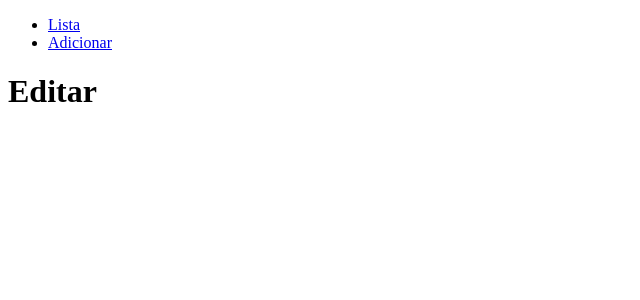
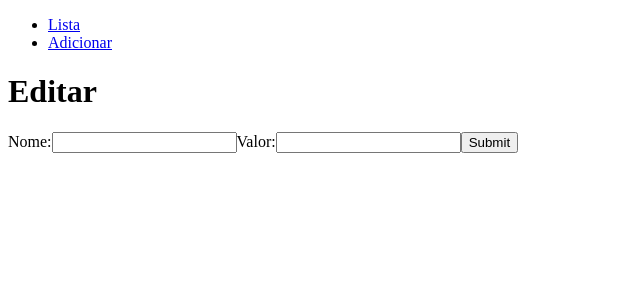
Before and after one commit to daniloomoraes/projeto-mysql, a React (Create React App) app: page /editar in a window 1280 px wide. Shown: the top 300 px of the page, without its empty margins (0-640 px from the left). Built offline with nearby package versions, Linux system fonts and the light colour scheme; no server answers.

Commit message:
feat: editando itens

```diff
--- a/src/pages/Editar.js
+++ b/src/pages/Editar.js
@@ -1,11 +1,77 @@
-import React from 'react';
+import React, { useEffect, useState } from 'react';
+import { useLocation,useNavigate } from 'react-router-dom';
+
+import axios from "axios";
 
 const Editar = () => {
+
+  const location = useLocation();
+  const navigate = useNavigate();
+  const searchParams = new URLSearchParams(location.search);
+  const paramValue = searchParams.get('id');
+  const [formData, setFormData] = useState({
+    nome: '',
+    valor: ''
+  });
+
+  useEffect(() => {
+    axios.get(`http://localhost:3001/api/teste/item/${paramValue}`)
+    .then(resp => {
+      setFormData({
+        nome: resp.data[0].nome,
+        valor: resp.data[0].valor
+      });
+    })
+    .catch(error => {
+      console.error(error);
+    });
+  }, [paramValue]);
+
+  const handleChange = (e) => {
+    setFormData({ ...formData, [e.target.name]: e.target.value });
+  };
+
+  const handleSubmit = (e) => {
+    e.preventDefault();
+
+    const updatedItem = {
+      nome: formData.nome,
+      valor: formData.valor
+    };
+    axios.put(`http://localhost:3001/api/teste/item/edit/${paramValue}`, updatedItem)
+    .then(response => {
+      alert('Item alterado com sucesso!');
+      navigate('/');
+    })
+    .catch(error => {
+      console.error('Error updating item:', error.response.data);
+    });
+  };
 
   return (
     <>
       <h1>Editar</h1>
-
+      <form onSubmit={handleSubmit}>
+        <label>
+          Nome:
+          <input
+            type="text"
+            name="nome"
+            value={formData.nome}
+            onChange={handleChange}
+          />
+        </label>
+        <label>
+          Valor:
+          <input
+            type="text"
+            name="valor"
+            value={formData.valor}
+            onChange={handleChange}
+          />
+        </label>
+        <button type="submit">Submit</button>
+      </form>
     </>
   );
 };
```
Also changed, not shown: routes/teste.js (+22 -0 lines).
